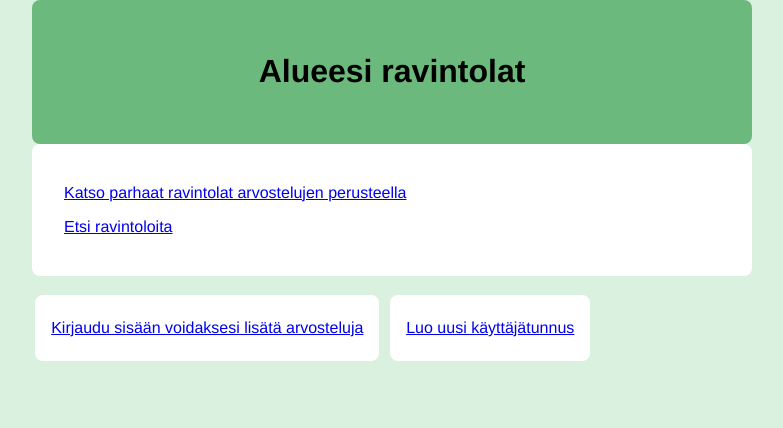
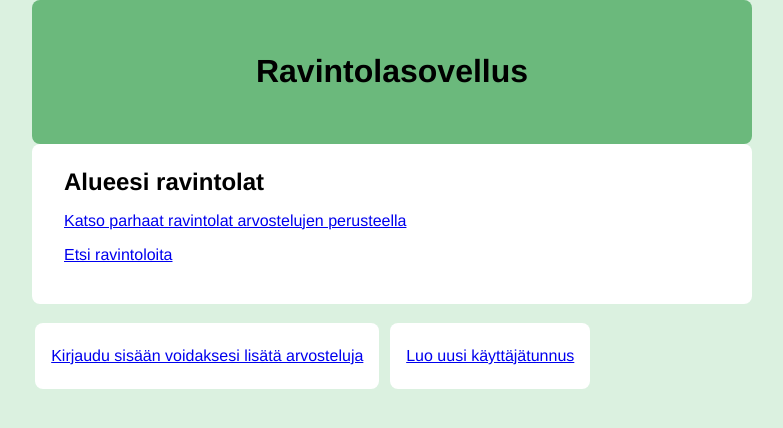
Before and after one commit to emiliaoinas/Ravintolasovellus, a Python web app: template templates/index.html in a window 1280 px wide. Shown: the top 428 px of the page, without its empty margins (248-1031 px from the left). Run offline with Jinja, Linux system fonts and the light colour scheme; the template is opened without the code that fills it, so the values that code supplies are empty.

Commit message:
Change headers

```diff
--- a/templates/index.html
+++ b/templates/index.html
@@ -4,10 +4,11 @@
 
 <body>
     <div class="header">
-    <h1>Alueesi ravintolat</h1>
+    <h1>Ravintolasovellus</h1>
     </div>
 
     <div class="content">
+        <h2>Alueesi ravintolat</h2>
         <div class="map">
             {{ map | safe }}
         </div>
```
